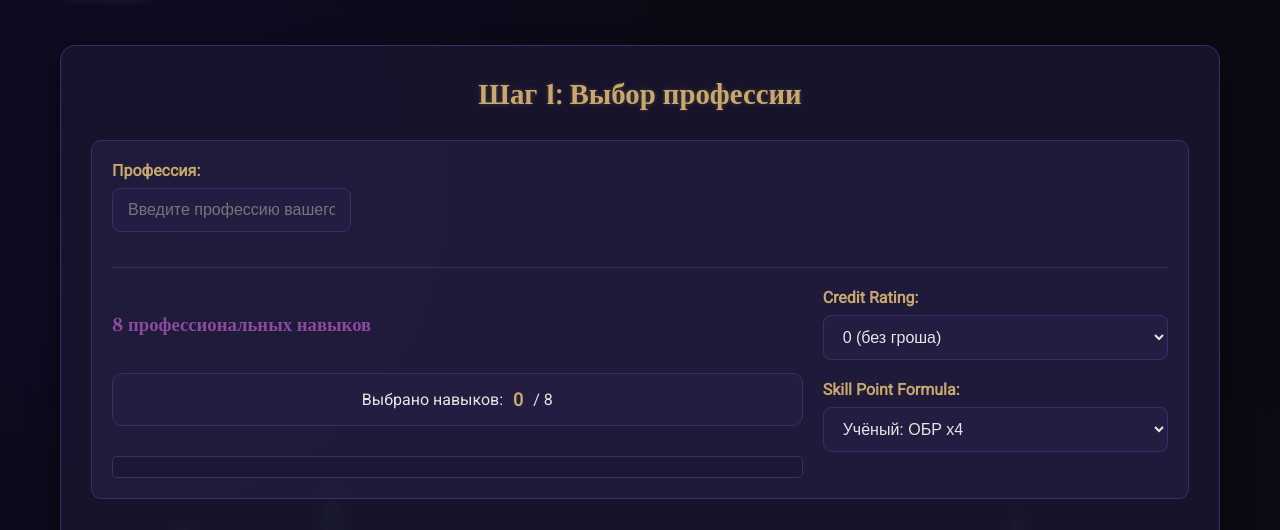
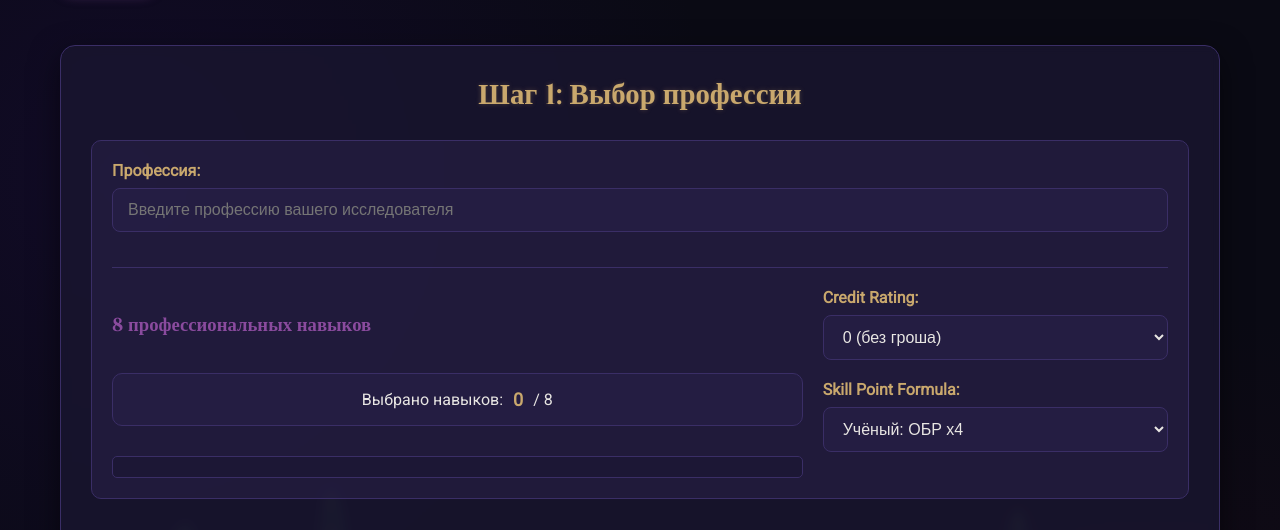
Before and after one commit to amari-darey/coc_game_site, a Flask app: page /create in a window 1280 px wide. Shown: the part 218-748 px from the top of the page. Run offline with Flask 3, Linux system fonts and the light colour scheme.

Commit message:
add style full-width, add const money, transferring finance to skills

```diff
--- a/constant.py
+++ b/constant.py
@@ -29,6 +29,8 @@ SKILLS = {
         {"id": "occult", "rus": "Оккультизм", "base": 5},
         {"id": "appraise", "rus": "Оценка", "base": 5},
         {"id": "law", "rus": "Юриспруденция", "base": 5},
+    ],
+    "Мифы Ктулху" : [
         {"id": "cthulhu_mythos", "rus": "Мифы Ктулху", "base": 0},
     ],
     "Социальные": [
@@ -60,6 +62,9 @@ SKILLS = {
         {"id": "swim", "rus": "Плавание", "base": 20},
         {"id": "jump", "rus": "Прыжки", "base": 20},
         {"id": "operate_heavy_machinery", "rus": "Упр. тяж. машинами", "base": 1},
+    ],
+    "Финансы": [
+        {"id": "money", "rus": "Средства", "base": 0},
     ],
 }
 
--- a/static/css/create_classic.css
+++ b/static/css/create_classic.css
@@ -116,6 +116,15 @@ h2 {
     color: #8a4b9e;
     margin-bottom: 15px;
     font-family: 'Cinzel', serif;
+}
+
+.full-width {
+    width: 100%;
+}
+
+.full-width input {
+    width: 100%;
+    box-sizing: border-box;
 }
 
 /* ВЫБРАННЫЕ НАВЫКИ */
--- a/static/js/create_classic.js
+++ b/static/js/create_classic.js
@@ -191,7 +191,8 @@ class CoCCharacterCreator {
     disableNoProffesionSkill() {
         document.getElementById("skill_distribution").querySelectorAll('.stat-btn').forEach(btn => {
             const skillId = btn.dataset.skillRus;
-            const isEnabled = this.selectedSkills.includes(skillId);
+            var isEnabled = this.selectedSkills.includes(skillId);
+            if (skillId == 'Средства') isEnabled = true;
 
             btn.disabled = !isEnabled;
             btn.style.opacity = isEnabled ? '1' : '0.5';
@@ -203,6 +204,7 @@ class CoCCharacterCreator {
         document.getElementById("skill_distribution").querySelectorAll('.stat-btn').forEach(btn => {
             const skillId = btn.dataset.skillRus;
             const isEnabled = this.selectedSkills.includes(skillId);
+            if (skillId != 'Средства') isEnabled = true;
 
             btn.disabled = isEnabled;
             btn.style.opacity = isEnabled ? '0.5' : '1';
--- a/templates/create_investigator_classic.html
+++ b/templates/create_investigator_classic.html
@@ -85,6 +85,7 @@
 
             <div class="skills-container">
                 {% for category, skills in context.skills.items() %}
+                {% if category not in ['Мифы Ктулху', 'Финансы'] %}
                 <div class="skill-category">
                     <h3>{{ category }}</h3>
                     {% for skill in skills %}
@@ -94,6 +95,7 @@
                         </div>
                     {% endfor %}
                 </div>
+                {% endif %}
                 {% endfor %}
             </div>
         </div>
```
Also changed, not shown: README.md.
